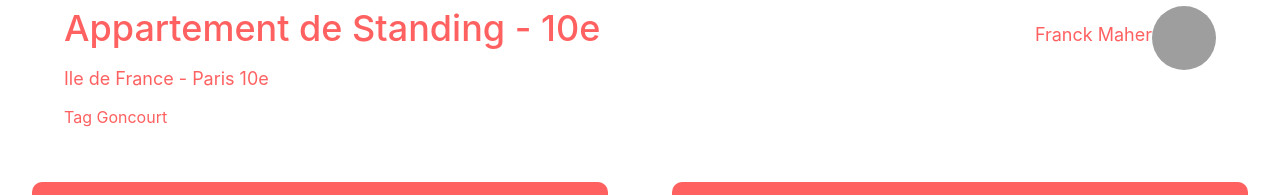
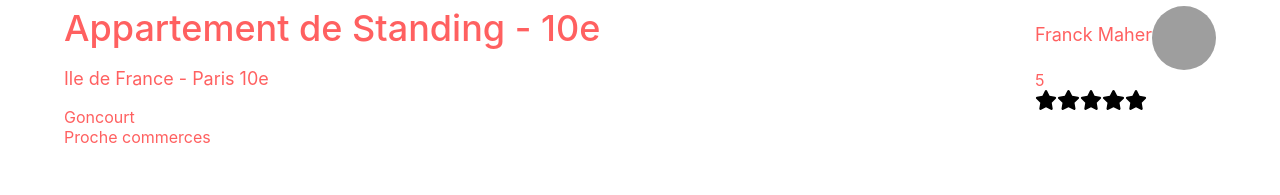
Before and after one commit to Jahray0/Kasa, a React (Create React App) app: page /detail/0979876d in a window 1280 px wide. Shown: the part 1150-1345 px from the top of the page. Built offline with nearby package versions, Linux system fonts and the light colour scheme; grey boxes are pictures that could not be loaded.

Commit message:
a faire css etoiles + tag

```diff
--- a/src/components/DetailLogements.jsx
+++ b/src/components/DetailLogements.jsx
@@ -1,27 +1,92 @@
 import "../styles/components/DetailLogements.css";
 
-//import starFull from "../assets/starFull.svg";
-//import starEmpty from "../assets/starEmpty.svg";
+import starFull from "../assets/starFull.svg";
+import starEmpty from "../assets/starEmpty.svg";
 
 // Affichage des informations des pages logement
 function DetailLogements({ data }) {
   return (
     <div>
       <div className="photo__logement">
-        {/*A remplacer par le carousel*/}
+        {/*A remplacer par le composant carousel*/}
         <img src={data.pictures[0]} alt="appartement" />
       </div>
       <div className="detail__logement">
         <div className="detail__logement__name_adress">
           <h1>{data.title}</h1>
           <p>{data.location}</p>
-          {/*parcourir la liste de tag*/}
-          <div className="tags">Tag {data.tags[0]}</div>
+          {/*parcourir la liste de tag : ok*/}
+          <div className="tags">
+            {data.tags.map((tag, index) => (
+              <div key={index} className="tag">
+                {tag}
+              </div>
+            ))}
+          </div>
         </div>
         <div className="detail__logement__proprio__content">
           <div className="detail__logement__proprio__name">
             <p>{data.host.name}</p>
             <img src={data.host.picture} alt="host" />
+          </div>
+          <div className="detail__logement__proprio__stars">
+            {data.rating}
+            {(() => {
+              switch (data.rating) {
+                case "1":
+                  return (
+                    <div className="detail__logement__all_stars">
+                      <img src={starFull} alt="étoile pleine" />
+                      <img src={starEmpty} alt="étoile vide" />
+                      <img src={starEmpty} alt="étoile vide" />
+                      <img src={starEmpty} alt="étoile vide" />
+                      <img src={starEmpty} alt="étoile vide" />
+                    </div>
+                  );
+                case "2":
+                  return (
+                    <div className="detail__logement__all_stars">
+                      <img src={starFull} alt="étoile pleine" />
+                      <img src={starFull} alt="étoile pleine" />
+                      <img src={starEmpty} alt="étoile vide" />
+                      <img src={starEmpty} alt="étoile vide" />
+                      <img src={starEmpty} alt="étoile vide" />
+                    </div>
+                  );
+                case "3":
+                  return (
+                    <div className="detail__logement__all_stars">
+                      <img src={starFull} alt="étoile pleine" />
+                      <img src={starFull} alt="étoile pleine" />
+                      <img src={starFull} alt="étoile pleine" />
+                      <img src={starEmpty} alt="étoile vide" />
+                      <img src={starEmpty} alt="étoile vide" />
+                    </div>
+                  );
+                case "4":
+                  return (
+                    <div className="detail__logement__all_stars">
+                      <img src={starFull} alt="étoile pleine" />
+                      <img src={starFull} alt="étoile pleine" />
+                      <img src={starFull} alt="étoile pleine" />
+                      <img src={starFull} alt="étoile pleine" />
+                      <img src={starEmpty} alt="étoile vide" />
+                    </div>
+                  );
+                case "5":
+                  return (
+                    <div className="detail__logement__all_stars">
+                      <img src={starFull} alt="étoile pleine" />
+                      <img src={starFull} alt="étoile pleine" />
+                      <img src={starFull} alt="étoile pleine" />
+                      <img src={starFull} alt="étoile pleine" />
+                      <img src={starFull} alt="étoile pleine" />
+                    </div>
+                  );
+                default:
+                  return <div>Aucune note fournie</div>;
+              }
+            })()}
           </div>
         </div>
       </div>
--- a/src/styles/components/DetailLogements.css
+++ b/src/styles/components/DetailLogements.css
@@ -49,3 +49,8 @@
   flex-direction: row;
   justify-content: flex-end;
 }
+
+.detail__logement__all_stars {
+  display: flex;
+  height: 20px;
+}
```
